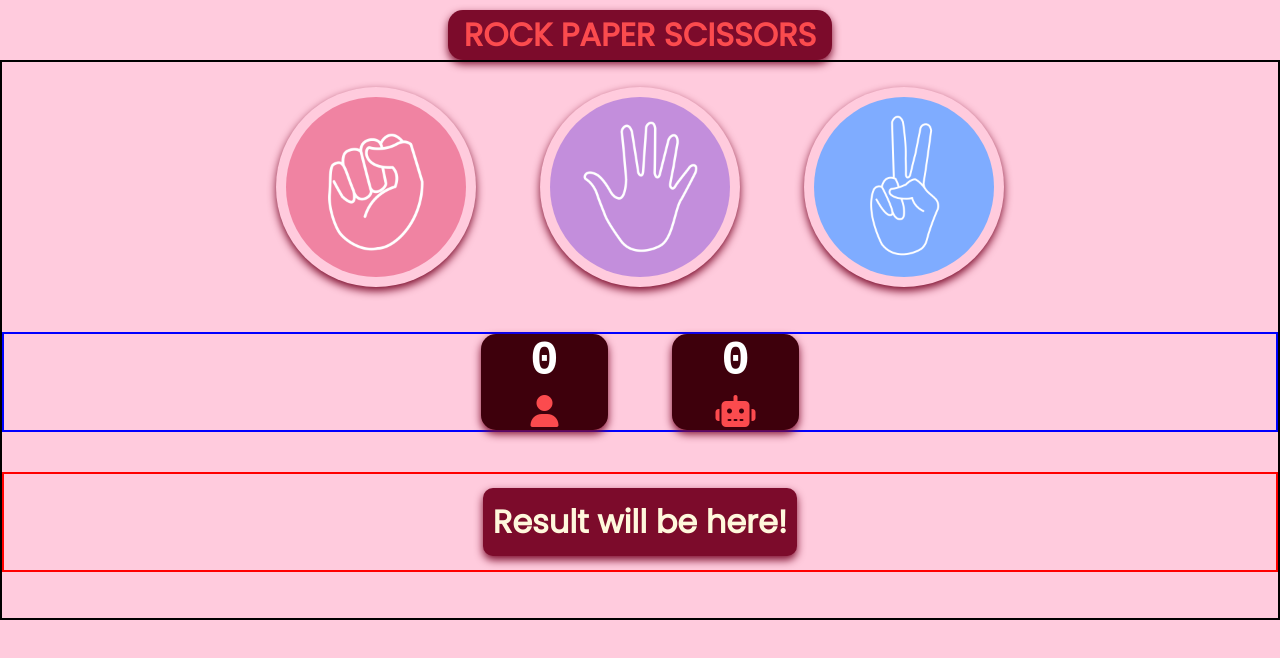
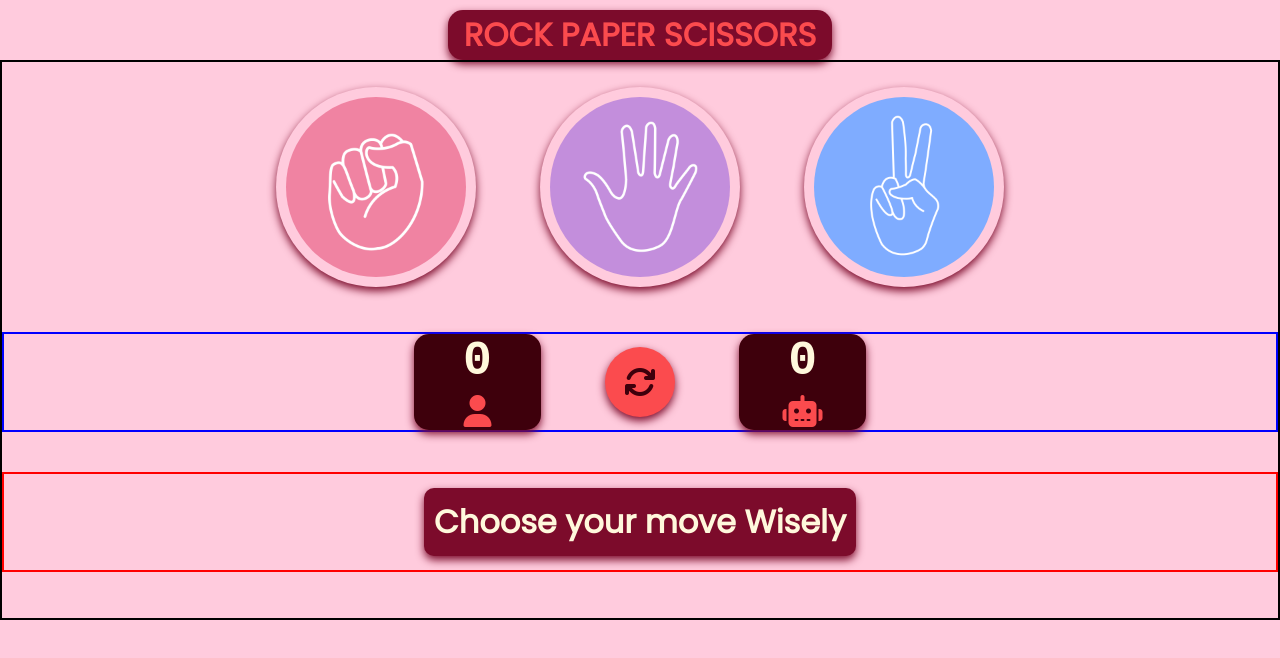
Before and after one commit to Prabhjot20022008/Rock-Paper-Scissors, a plain HTML site: page index.html in a window 1280 px wide. Drawn offline with Linux system fonts and the light colour scheme.

Commit message:
added restart button

```diff
--- a/index.html
+++ b/index.html
@@ -37,6 +37,10 @@
                     <p><i class="fa-solid fa-user" id="user"></i></p>
                 </div>
 
+                 <div class="restart">
+                    <button id="restart"><i class="fa-solid fa-arrows-rotate"></i></button>
+                </div>
+
                 <div class="score">
                     <p id="comp-score">0</p>
                     <p><i class="fa-solid fa-robot" id="comp"></i></p>
@@ -45,7 +49,7 @@
             </div>
 
             <div class="result-container">
-                <p id="result">Result will be here!</p>
+                <p id="result">Choose your move Wisely</p>
             </div>
     </main>
     <script src="/script.js"></script>
--- a/script.js
+++ b/script.js
@@ -2,6 +2,7 @@ const choices = document.querySelectorAll(".choice");
 const result = document.querySelector("#result");
 const userScorePara = document.querySelector("#user-score");
 const compScorePara = document.querySelector("#comp-score");
+const restartBtn = document.querySelector("#restart");
 
 let userScore = 0;
 let compScore = 0;
@@ -79,3 +80,18 @@ const playGame = (userChoice) => {
         showWinner(userWin,userChoice,compChoice);
     }
 };
+
+
+     // RESTART GAME
+const restartGame = () =>{
+    userScore = 0;
+    compScore = 0;
+    userScorePara.innerText = userScore;
+    compScorePara.innerText = compScore;
+    result.style.backgroundColor = "#7c0b2b";
+    userScorePara.style.color = "cornsilk";
+    compScorePara.style.color = "cornsilk";
+    result.innerText = "Choose your move Wisely";
+};
+
+restartBtn.addEventListener("click",restartGame);
--- a/style.css
+++ b/style.css
@@ -84,7 +84,7 @@ img{
     font-size: 2rem;
     background-color: #3E000C;
     /* background-color: #7c0b2b; */
-    color: white;
+    color: cornsilk;
     border-radius: 15px;
     box-shadow: 0px 4px 8px #7c0b2b;
 }
@@ -92,7 +92,6 @@ img{
 .restart{
     height: 70px;
     width: 70px;
-    border: 2px solid red;
     border-radius: 50%;
 }
 
@@ -109,6 +108,22 @@ img{
 
 #comp{
     color: #FB4B4E;
+}
+
+#restart{
+    height: 70px;
+    width: 70px;
+    border: none;
+    display: flex;
+    justify-content: center;
+    align-items: center;
+    border-radius: 50%;
+    font-size: 2rem;
+    font-weight: 900;
+    transition: all 0.23s linear;
+    background-color: #FB4B4E;
+    color: #3E000C;
+    box-shadow: 0px 4px 8px #7c0b2b;
 }
 
 .result-container{
```
